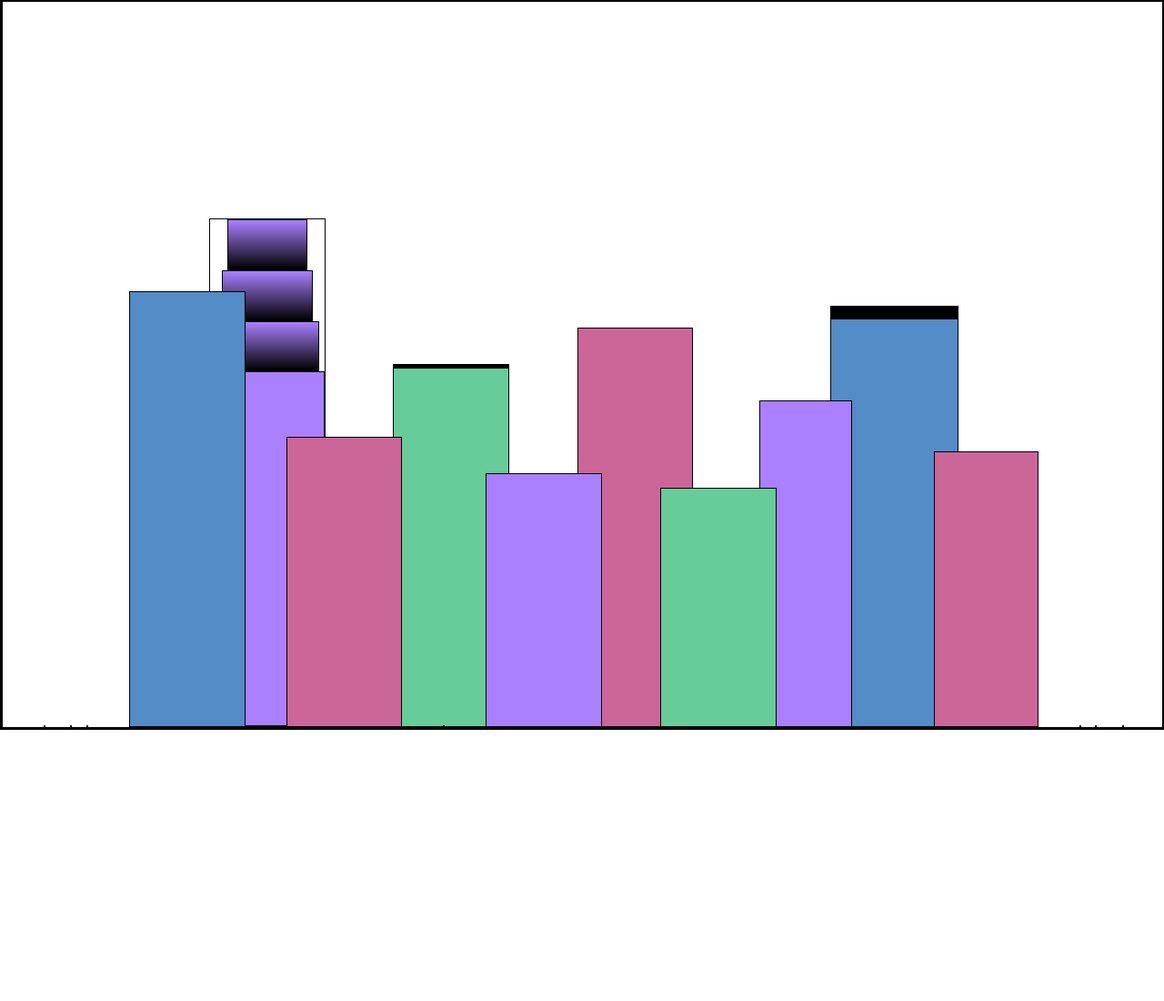
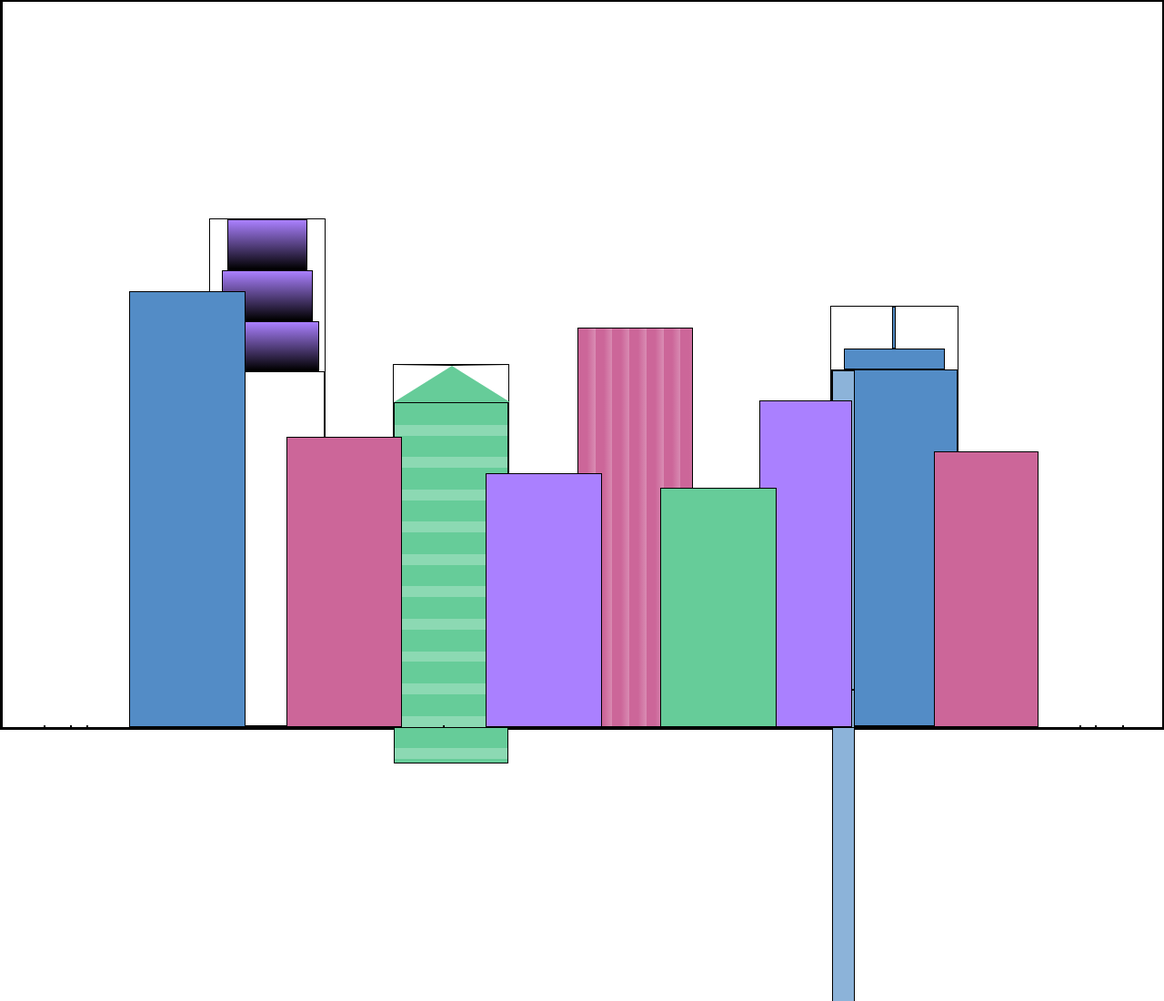
Before and after one commit to Liakos182/skyline_FCC, a plain HTML site: page index.html in a window 1280 px wide. Shown: the top 1100 px of the page at 91% size. Before the commit the page ends 802 px from the top, so only its background shows below. Drawn offline with Linux system fonts and the light colour scheme.

Commit message:
MakingNewBuildingsAndStep71

```diff
--- a/styles.css
+++ b/styles.css
@@ -4,6 +4,9 @@
     --building-color3:#cc6699;
     --building-color4:#538cc6;
     --window-color1:black;
+    --window-color2:#8cd9b3;
+    --window-color3:#d98cb3;
+    --window-color4:#8cb3d9;
 }
 *{
     border: 1px solid black;
@@ -24,13 +27,16 @@ body{
     align-items: flex-end;
     justify-content: space-evenly;
   }
+  .building-wrap{
+    display: flex;
+    flex-direction: column;
+    align-items: center;
+}
   /* BACKGROUND BUILDINGS - "bb" stands for "background building" */
 .bb1{
     height: 70%;
     width: 10%;
-    display: flex;
-    flex-direction: column;
-    align-items: center;
+
 }
 
 .bb1a {
@@ -55,25 +61,67 @@ body{
 .bb1d{
     width:100%;
     height: 70%;
-    background-color:var(--building-color1);
+
+    background: linear-gradient (var(--building-color1)50%,var(--window-color1));
 
 }
 .bb2{
     width: 10%;
     height: 50%;
-    background-color: var(--building-color2);
 }
 
+.bb2a {
+    border-bottom: 5vh solid var(--building-color2);
+    border-left: 5vw solid transparent;
+    border-right: 5vw solid transparent;
+  }
+
+.bb2b{
+    width: 100%;
+    height: 100%;
+    background: repeating-linear-gradient(
+        var(--building-color2),
+        var(--building-color2) 6%,
+        var(--window-color2) 6%,
+        var(--window-color2) 9%
+      );}
 .bb3{
     width: 10%;
     height: 55%;
-    background-color:var(--building-color3);
-}
+    background: repeating-linear-gradient(
+        90deg,
+        var(--building-color3),
+        var(--building-color3),
+        var(--window-color3) 15%
+      );}
 .bb4{
     width: 11%;
     height: 58%;
+}
+.bb4a{
+    width: 3%;
+    height: 10%;
+    background-color: var(--building-color4);
+
+}
+.bb4b{
+    width:80% ;
+    height: 5%;
+    background-color: var(--building-color4);
+
+}
+.bb4c{
+    width: 100%;
+    height: 85%;
     background-color: var(--building-color4);
 }
+.bb4-window{
+    width: 18%;
+    height: 90%;
+    background-color: var(--window-color4);
+}
+
+
 /*FOREGROUND BUILDINGS - "fb" stands for "foreground building"*/
 .fb1{
     width: 10%;
```
